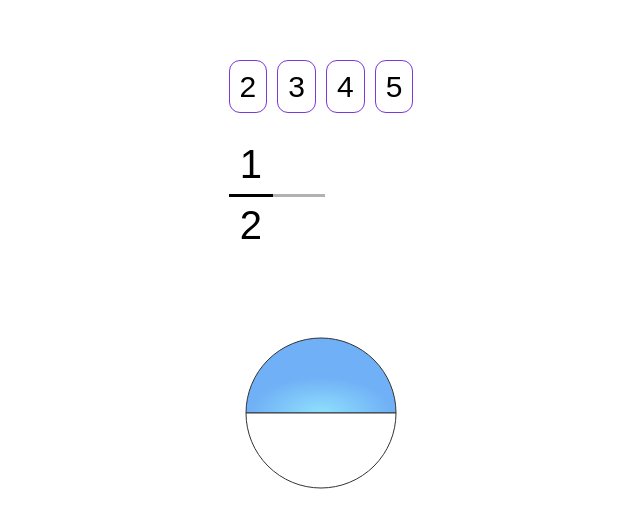
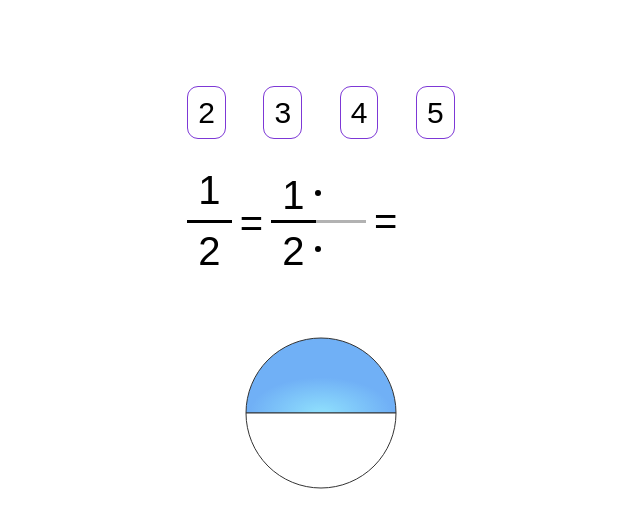
Before and after one commit to rayosdev/hom-interactive-drag-division, a React (Create React App) app: page / in a window 1280 px wide. Shown: the part 110-638 px from the top of the page, without its empty margins (319-959 px from the left). Built offline with nearby package versions, Linux system fonts and the light colour scheme; a web font is replaced by a local one.

Commit message:
new fixes

```diff
--- a/src/App.css
+++ b/src/App.css
@@ -32,7 +32,7 @@
 .inner-content {
   display: grid;
   grid-auto-flow: column;
-  margin: 1em;
+  /* margin: 1em; */
 }
 
 .divider-container {
@@ -129,23 +129,30 @@ ul {
   justify-content: space-around;
 }
 
+.deviation-frame:last-child {
+  margin-left: 5px;
+}
+
 .undefined-multiplication {
-  width: 100px;
+  /* width: 100px; */
   height: 100%;
   margin-top: -4px;
   margin-left: -4px;
+  justify-self: end;
 }
 
-.undefined-multiplication:nth-child(2):after {
+.deviation-frame:first-child:after,
+.undefined-multiplication::after {
   content: "=";
   grid-column: 2/3;
   grid-row: 1/4;
   align-self: center;
   padding: 8px;
-  opacity: 0;
+  opacity: 1;
   transition: all 2s 0.2s;
 }
 
+.deviation-frame:first-child:after,
 .undefined-multiplication.equals::after {
   opacity: 1;
   transition: all 0.2s 0.7s;
@@ -232,16 +239,16 @@ ul {
   position: relative;
 }
 
-.times-symbol::before {
+.times-symbol::after {
   content: "";
   position: absolute;
   height: 6px;
   width: 6px;
   border-radius: 70px;
   background: black;
-  left: -5px;
+  right: -5px;
   top: 36%;
-  opacity: 0;
+  /* opacity: 0; */
   transition: all .2s .4s;
 }
 
--- a/src/App.js
+++ b/src/App.js
@@ -250,14 +250,20 @@ function App() {
       setDraggedCard(null)
       return
     }
+    const cardParsedValue = parseInt(draggedCard.current.innerText)
+    console.log(typeof timesDeviationBottom);
 
     if(dropAreaInFocus == dropAreaTop){
-      dropAreas.shift()
-      setTimesDeviationTop(parseInt(draggedCard.current.innerText))
+      if(timesDeviationBottom == '' || cardParsedValue == timesDeviationBottom){
+        dropAreas.shift()
+        setTimesDeviationTop(cardParsedValue)
+      }
     }
     else{
-      dropAreas.pop()
-      setTimesDeviationBottom(parseInt(draggedCard.current.innerText))
+      if(timesDeviationTop == '' || cardParsedValue == timesDeviationTop){
+        dropAreas.pop()
+        setTimesDeviationBottom(cardParsedValue)
+      }
     }
     setDropAreaInFocus(null)
   }
@@ -354,10 +360,15 @@ function App() {
           </motion.ul>
 
           <ul className="deviation-frames-container">
-            <li className="deviation-frame">
+            <li className="deviation-frame equals">
               <div className="deviation-top">1</div>
               <div className="deviation-bar"></div>
               <div className="deviation-bottom">2</div>
+            </li>
+            <li className="deviation-frame">
+              <div className="deviation-top times-symbol">1</div>
+              <div className="deviation-bar"></div>
+              <div className="deviation-bottom times-symbol">2</div>
             </li>
             <li
               className={`deviation-frame undefined-multiplication ${showResult && 'equals'}`}
@@ -366,9 +377,11 @@ function App() {
                 ref={dropAreaTop}
                 style={{
                     border: (showDropAreas && timesDeviationTop == '') ? 'dotted 2px' : '',
-                    borderColor: (dropAreaInFocus == dropAreaTop) ? 'green' : ''
+                    borderColor: (dropAreaInFocus == dropAreaTop) ? 'green' : '',
+                    bottom: '-7px',
+                    position: 'relative'
                 }}
-                className={`deviation-top times-symbol ${timesDeviationBottom != '' && 'show'}`}
+                className={`deviation-top  ${timesDeviationBottom != '' && 'show'}`}
               >{timesDeviationTop}</div>
               <div className={`deviation-bar ${(timesDeviationTop != '' || timesDeviationBottom != '') && 'show'}`}></div>
 
@@ -376,9 +389,11 @@ function App() {
                 ref={dropAreaBottom}
                 style={{
                     border: (showDropAreas && timesDeviationBottom == '') ? 'dotted 2px' : '',
-                    borderColor: (dropAreaInFocus == dropAreaBottom) ? 'green' : ''
+                    borderColor: (dropAreaInFocus == dropAreaBottom) ? 'green' : '',
+                    bottom: '-1px',
+                    position: 'relative'
                 }}
-                className={`deviation-bottom times-symbol ${timesDeviationBottom != '' && 'show'}`}
+                className={`deviation-bottom ${timesDeviationBottom != '' && 'show'}`}
               >
                 {timesDeviationBottom}
               </div>
@@ -454,8 +469,8 @@ function App() {
               }
               <defs>
                 <radialGradient cy="100%" id="myGradient">
-                  <stop offset="10%" stop-color="#8CDBFC" />
-                  <stop offset="95%" stop-color="#70B0F6" />
+                  <stop offset="10%" stopColor="#8CDBFC" />
+                  <stop offset="95%" stopColor="#70B0F6" />
                 </radialGradient>
               </defs>
 
```
